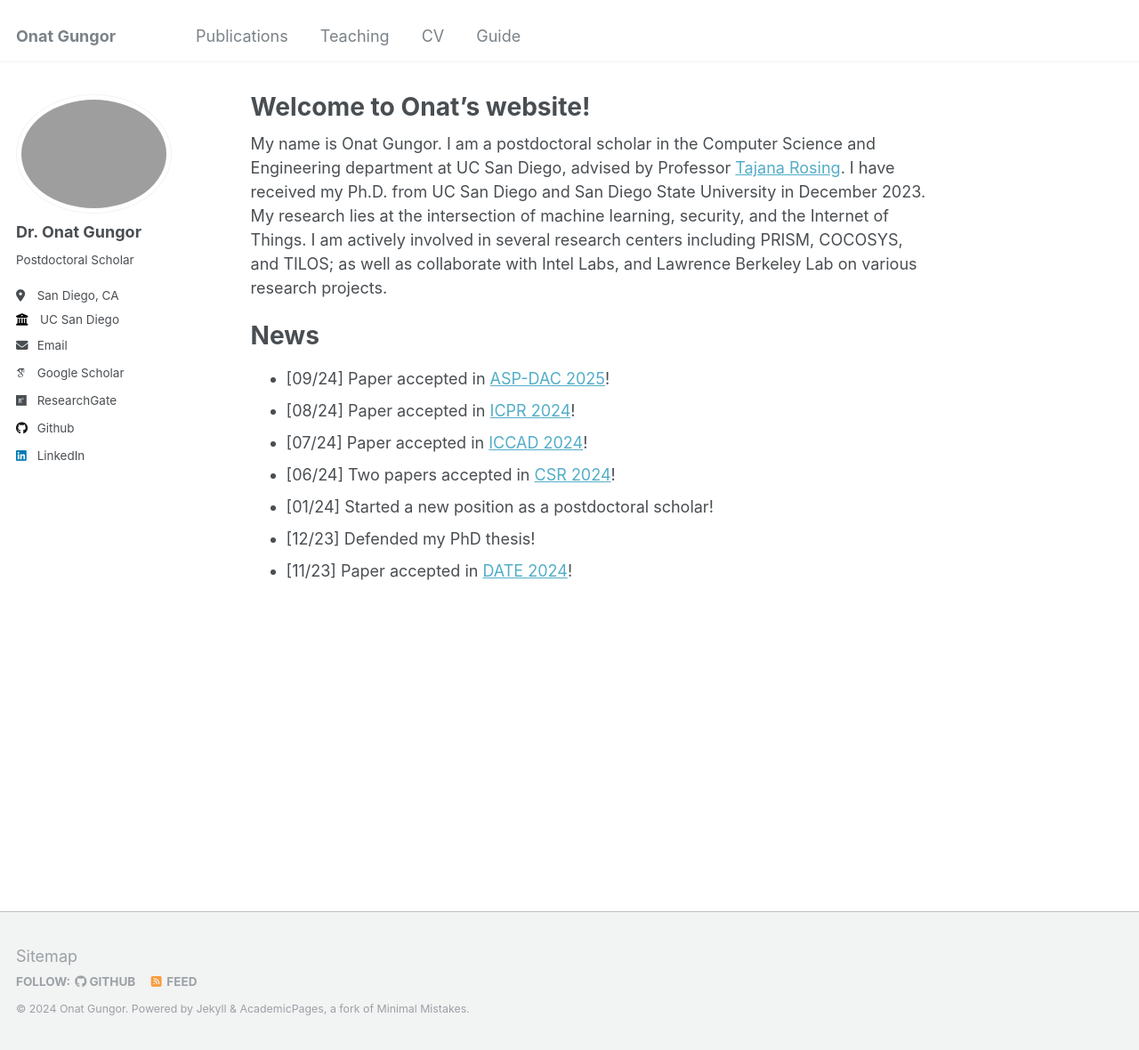
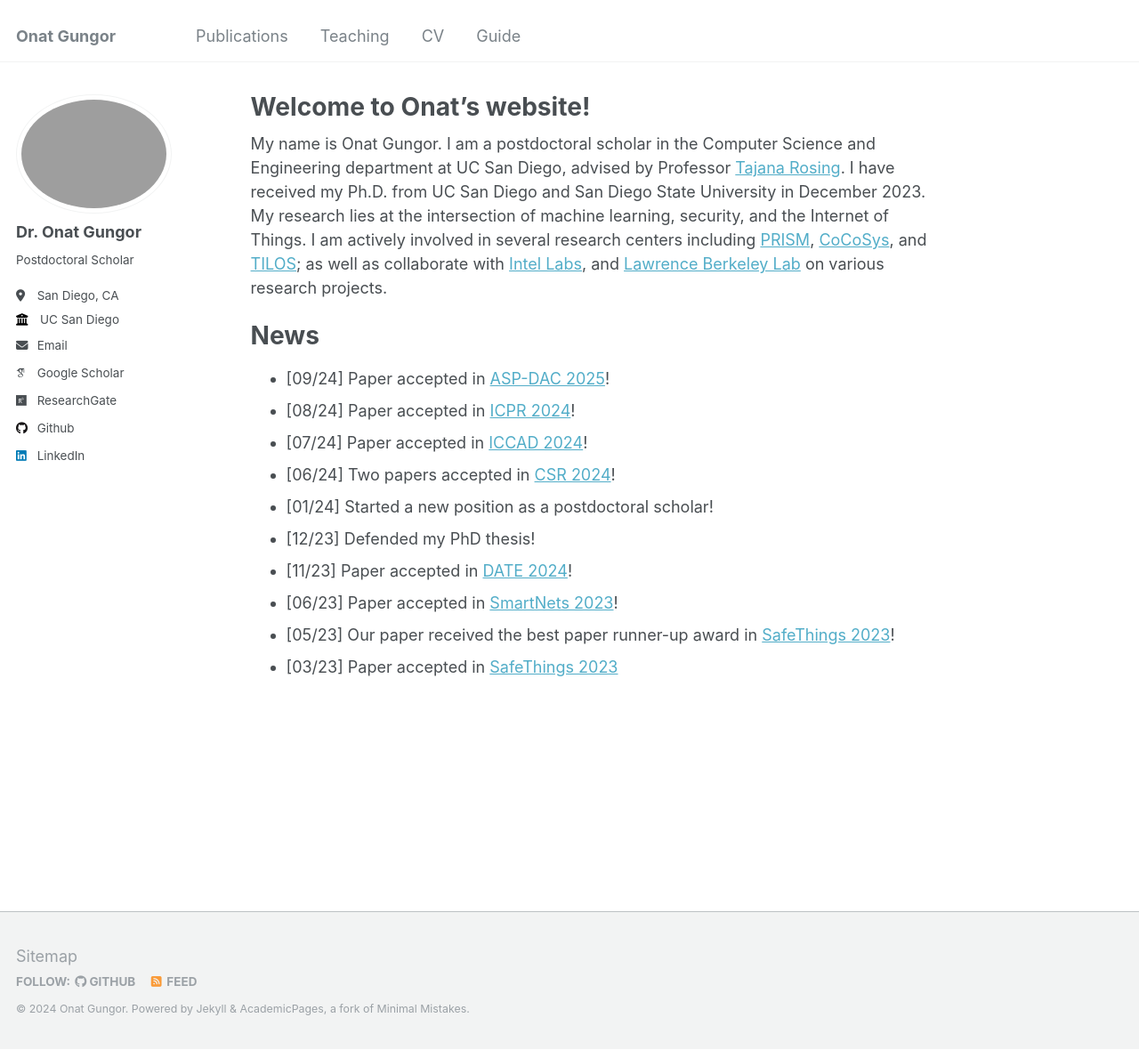
Before and after one commit to onatucsd/onatucsd.github.io, a Jekyll site: the page built from _pages/about.md, in a window 1280 px wide and 1180 px high. Shown: the whole window at 89% size. Built offline with Jekyll 4.4.1, drawn with Linux system fonts in a browser that asks for light colours; some web fonts are replaced.

Commit message:
Update about.md

```diff
--- a/_pages/about.md
+++ b/_pages/about.md
@@ -7,7 +7,7 @@ redirect_from:
   - /about.html
 ---
 
-My name is Onat Gungor. I am a postdoctoral scholar in the Computer Science and Engineering department at UC San Diego, advised by Professor [Tajana Rosing](https://cseweb.ucsd.edu/~trosing/). I have received my Ph.D. from UC San Diego and San Diego State University in December 2023. My research lies at the intersection of machine learning, security, and the Internet of Things. I am actively involved in several research centers including PRISM, COCOSYS, and TILOS; as well as collaborate with Intel Labs, and Lawrence Berkeley Lab on various research projects.
+My name is Onat Gungor. I am a postdoctoral scholar in the Computer Science and Engineering department at UC San Diego, advised by Professor [Tajana Rosing](https://cseweb.ucsd.edu/~trosing/). I have received my Ph.D. from UC San Diego and San Diego State University in December 2023. My research lies at the intersection of machine learning, security, and the Internet of Things. I am actively involved in several research centers including [PRISM](https://prism.ucsd.edu/), [CoCoSys](https://cocosys.ece.gatech.edu/), and [TILOS](https://tilos.ai/); as well as collaborate with [Intel Labs](https://www.intel.com/content/www/us/en/research/ai.html), and [Lawrence Berkeley Lab](https://www.es.net/) on various research projects.
 
 News
 ======
@@ -18,3 +18,6 @@ News
 * [01/24] Started a new position as a postdoctoral scholar!
 * [12/23] Defended my PhD thesis!
 * [11/23] Paper accepted in [DATE 2024](https://www.date-conference.com/)!
+* [06/23] Paper accepted in [SmartNets 2023](https://smartnets.ieee.tn/)!
+* [05/23] Our paper received the best paper runner-up award in [SafeThings 2023](https://safe-things-2023.github.io/)!
+* [03/23] Paper accepted in [SafeThings 2023](https://safe-things-2023.github.io/)
```
